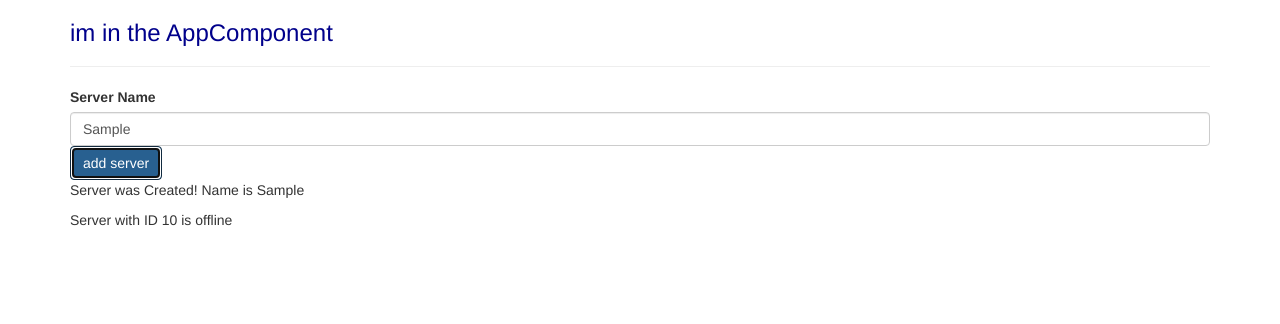
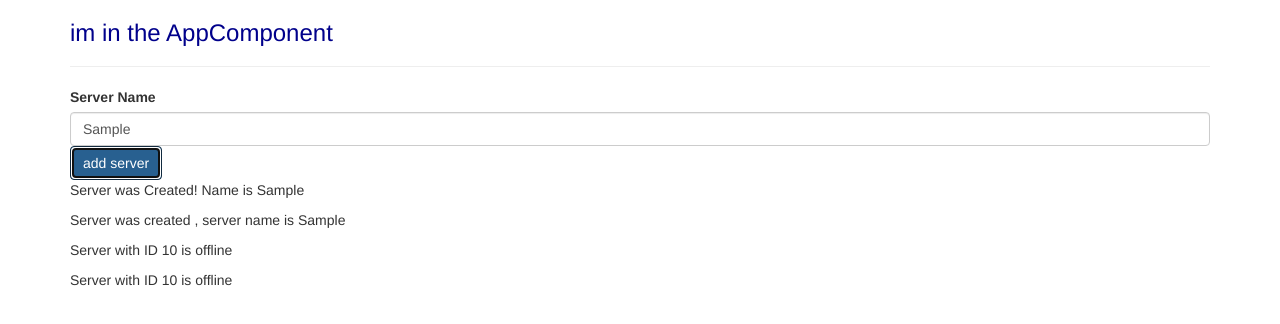
Before and after one commit to engAhmad/angular, an Angular app: page / in a window 1280 px wide. Both pictures are taken after typing "Sample" into the empty fields and a click on the button "add server". Shown: the top 324 px of the page. Built offline with nearby package versions, Linux system fonts and the light colour scheme.

Commit message:
ngIf
ngIf

```diff
--- a/src/app/servers/servers.component.html
+++ b/src/app/servers/servers.component.html
@@ -5,4 +5,6 @@
 <button [disabled]="!allowNewServer" class="btn btn-primary" (click)="onCreateServer()
 ">add server</button>
 <p>{{serverCreationStatus}}</p>
+<p *ngIf="serverCreated">Server was created , server name is {{serverName}} </p>
 <app-server></app-server>
+<app-server></app-server>
--- a/src/app/servers/servers.component.ts
+++ b/src/app/servers/servers.component.ts
@@ -9,6 +9,7 @@
   allowNewServer = false;
   serverCreationStatus = "No Server Created!";
   serverName = "";
+  serverCreated = false;
 
   constructor() {
     setTimeout(() => {
@@ -21,6 +22,7 @@
 
   onCreateServer() {
     this.serverCreationStatus = "Server was Created! Name is " + this.serverName;
+    this.serverCreated = true;
   }
   onUpdateServerName(event: Event) {
     this.serverName = (<HTMLInputElement>event.target).value;
```
